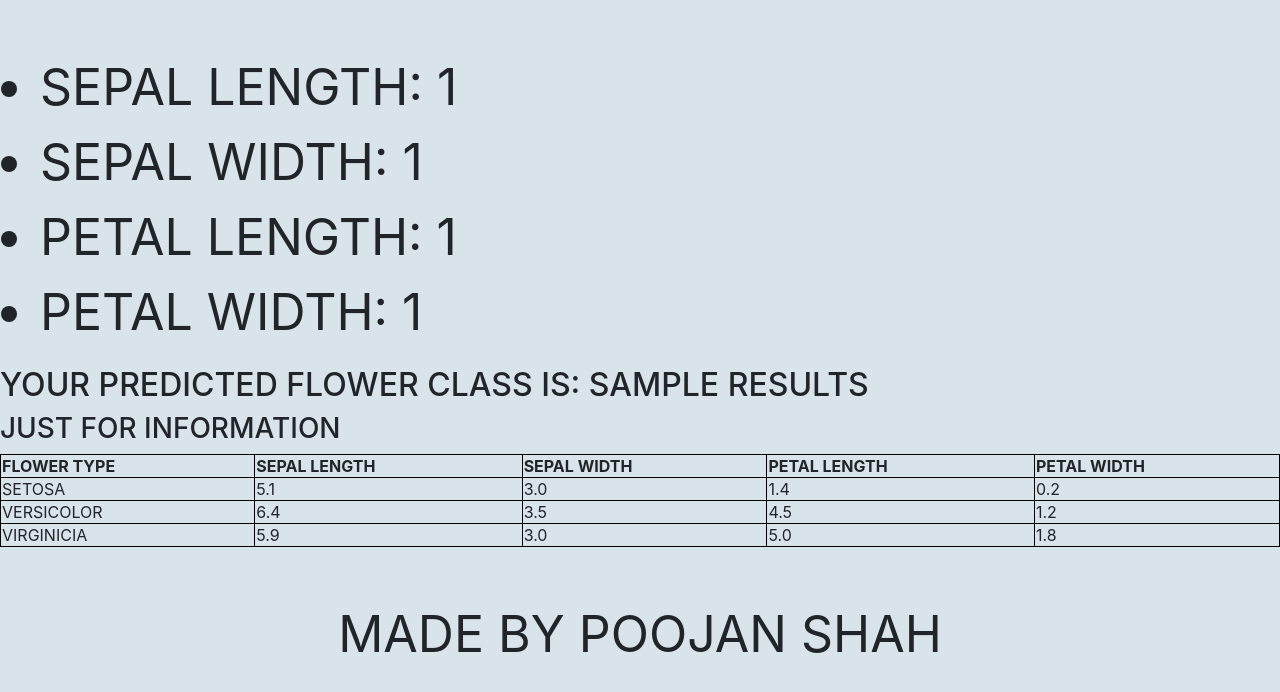
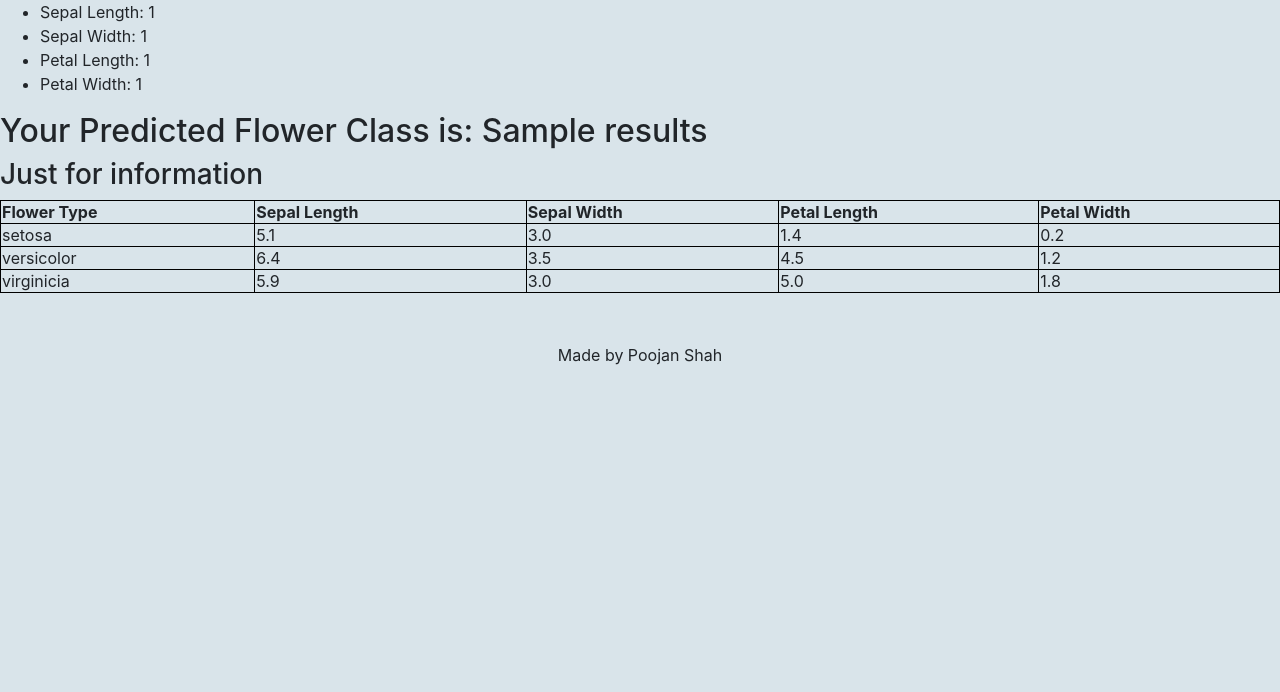
Before and after one commit to poojan14/heroku-demo, a Flask app: template templates/prediction.html in a window 1280 px wide. Shown: the top 692 px of the page. Run offline with Flask 2, Linux system fonts and the light colour scheme; the visitor is signed in with stand-in values (Sample User, id 1); the template is opened without the code that fills it: most values are stand-ins (such as "Sample title", 1, 10 or a date in 2020); parts of the project's set-up code (start-up, migrations or seed data) failed here and were passed over; some libraries are stand-ins or nearby versions.

Commit message:
Update prediction.html

```diff
--- a/templates/prediction.html
+++ b/templates/prediction.html
@@ -11,7 +11,6 @@ table, th, td {
 	</head>
 <!-- #6798B3 -->
 <body style="background-color:#D9E4EA;">
-<div style="margin-top: 50px; margin-bottom: 50px; font-size: 50px;text-transform: uppercase;">
 
 <ul>
 	<li>Sepal Length: {{session['sep_len']}}</li>
```
